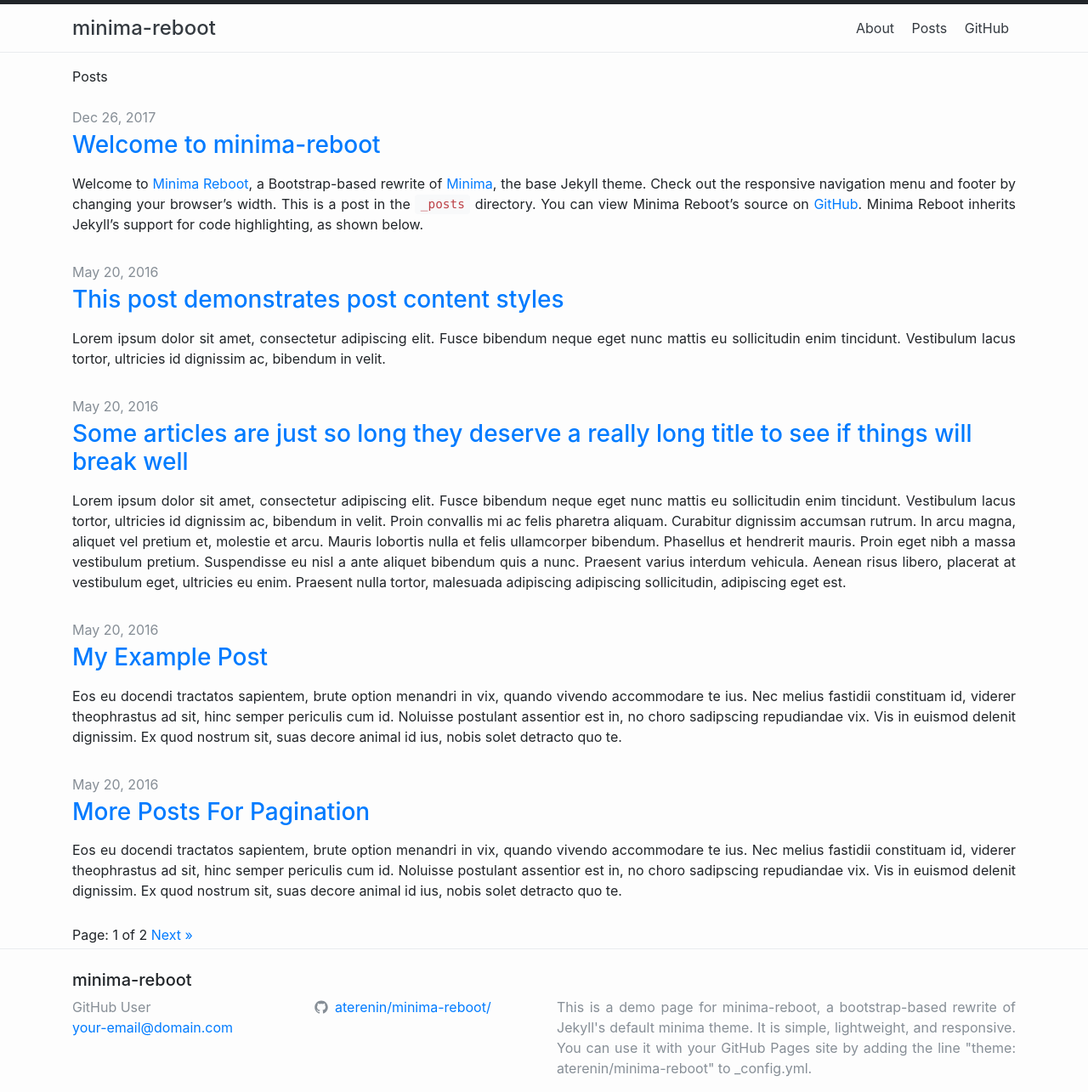
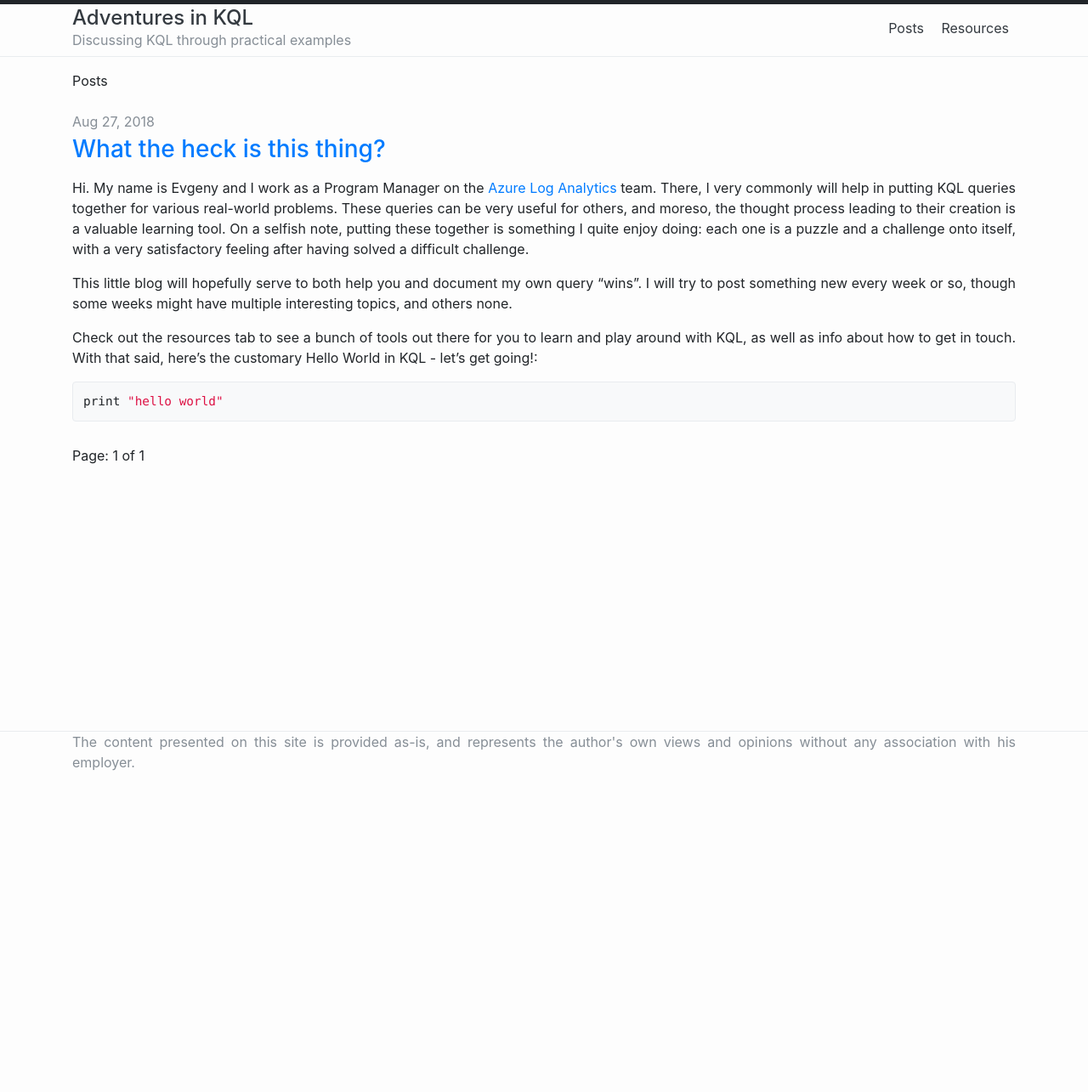
Before and after one commit to eternovsky/eternovsky.github.io, a Jekyll site: the page built from index.html, in a window 1280 px wide. Shown: the whole page at 85% size. Built offline with Jekyll 4.4.1, drawn with Linux system fonts in a browser that asks for light colours; the list of posts is cut into pages by our own code; after the commit the page ends 925 px from its top, so only the background shows below that.

Commit message:
first working layout and first post

````diff
--- a/Gemfile
+++ /dev/null
@@ -1,4 +0,0 @@
-# frozen_string_literal: true
-
-source "https://rubygems.org"
-gemspec
--- a/_config.yml
+++ b/_config.yml
@@ -1,11 +1,12 @@
-title: minima-reboot
-author: GitHub User
-email: your-email@domain.com
-description: >
-  This is a demo page for minima-reboot, a bootstrap-based rewrite of Jekyll's
-  default minima theme. It is simple, lightweight, and responsive.
-  You can use it with your GitHub Pages site by adding the line
-  "theme: aterenin/minima-reboot" to _config.yml.
+title: Adventures in KQL
+author: Evgeny Ternovsky
+#email: your-email@domain.com
+
+description:
+  Discussing KQL through practical examples
+
+disclaimer:
+  The content presented on this site is provided  as-is, and represents the author's own views and opinions without any association with his employer.
 
 plugins:
   - jekyll-seo-tag
@@ -18,20 +19,14 @@ minima_reboot:
   date_format_short: "%b %-d"
 
 header_pages:
-- about.md
-- posts.md
-- github.md
+  - posts.md
+  - resources.md
 
-footer_icons:
-- username: aterenin/minima-reboot/
-  url: https://github.com/aterenin/minima-reboot/
-  icon: icon-github.svg
+# footer_icons:
+# - username: eternovsky/
+#  url: https://github.com/eternovsky/
+#  icon: icon.svg
 
 paginate: 5
 
 markdown: kramdown
-
-exclude:
-  - Gemfile
-  - Gemfile.lock
-  - minima-reboot.gemspec
--- a/_includes/appinsights.html
+++ b/_includes/appinsights.html
@@ -2,7 +2,7 @@
     var appInsights=window.appInsights||function(a){
       function b(a){c[a]=function(){var b=arguments;c.queue.push(function(){c[a].apply(c,b)})}}var c={config:a},d=document,e=window;setTimeout(function(){var b=d.createElement("script");b.src=a.url||"https://az416426.vo.msecnd.net/scripts/a/ai.0.js",d.getElementsByTagName("script")[0].parentNode.appendChild(b)});try{c.cookie=d.cookie}catch(a){}c.queue=[];for(var f=["Event","Exception","Metric","PageView","Trace","Dependency"];f.length;)b("track"+f.pop());if(b("setAuthenticatedUserContext"),b("clearAuthenticatedUserContext"),b("startTrackEvent"),b("stopTrackEvent"),b("startTrackPage"),b("stopTrackPage"),b("flush"),!a.disableExceptionTracking){f="onerror",b("_"+f);var g=e[f];e[f]=function(a,b,d,e,h){var i=g&&g(a,b,d,e,h);return!0!==i&&c["_"+f](a,b,d,e,h),i}}return c
       }({
-          instrumentationKey:"41be1bf3-b5dd-4c3a-83fc-4bd86de31c90 "
+          instrumentationKey:"41be1bf3-b5dd-4c3a-83fc-4bd86de31c90"
       });
 
     window.appInsights=appInsights,appInsights.queue&&0===appInsights.queue.length&&appInsights.trackPageView();
--- a/_includes/footer.html
+++ b/_includes/footer.html
@@ -1,8 +1,8 @@
 <footer id="site-footer">
   <div class="container">
-    <div class="h5 pt-4">{{ site.title | escape }}</div>
+    <!--<div class="h5 pt-4">{{ site.title | escape }}</div>
 
-    <div class="row">
+     <div class="row">
       <div class="col col-lg-3">
         <ul class="list-unstyled">
           <li class="text-secondary">
@@ -17,7 +17,7 @@
             {% endif %}
         </ul>
       </div>
-      {% if site.footer_icons %}
+     {% if site.footer_icons %}
       <div class="col-6 col-lg-3">
         <ul class="list-unstyled">
           {% for footer_icon in site.footer_icons %}
@@ -33,9 +33,38 @@
       </div>
       {% endif %}
       <div class="col-12 col-lg">
-        <p class="text-secondary text-justify">{{ site.description | escape }}</p>
+        <p class="text-secondary text-justify">{{ site.description }}</p>
       </div>
+    </div>-->
+    <div class="row">
+        <div class="col-12 col-lg">
+          <p class="text-secondary text-justify">{{ site.disclaimer }}</p>
+        </div>
     </div>
 
   </div>
+
+  <!--
+    This GitHub page uses a modified version of the minima-reboot Jekyll theme. This theme is distributed under the MIT License:
+
+    The MIT License (MIT)
+
+    Permission is hereby granted, free of charge, to any person obtaining a copy
+    of this software and associated documentation files (the "Software"), to deal
+    in the Software without restriction, including without limitation the rights
+    to use, copy, modify, merge, publish, distribute, sublicense, and/or sell
+    copies of the Software, and to permit persons to whom the Software is
+    furnished to do so, subject to the following conditions:
+
+    The above copyright notice and this permission notice shall be included in
+    all copies or substantial portions of the Software.
+
+    THE SOFTWARE IS PROVIDED "AS IS", WITHOUT WARRANTY OF ANY KIND, EXPRESS OR
+    IMPLIED, INCLUDING BUT NOT LIMITED TO THE WARRANTIES OF MERCHANTABILITY,
+    FITNESS FOR A PARTICULAR PURPOSE AND NONINFRINGEMENT. IN NO EVENT SHALL THE
+    AUTHORS OR COPYRIGHT HOLDERS BE LIABLE FOR ANY CLAIM, DAMAGES OR OTHER
+    LIABILITY, WHETHER IN AN ACTION OF CONTRACT, TORT OR OTHERWISE, ARISING FROM,
+    OUT OF OR IN CONNECTION WITH THE SOFTWARE OR THE USE OR OTHER DEALINGS IN
+    THE SOFTWARE.
+  -->
 </footer>
--- a/_includes/header.html
+++ b/_includes/header.html
@@ -2,7 +2,14 @@
   <div id="nav-container" class="container position-relative d-flex justify-content-between align-items-center">
     {% assign default_paths = site.pages | map: "path" %}
     {% assign page_paths = site.header_pages | default: default_paths %}
-    <a class="h4 m-0 text-dark" href="{{ "/" | relative_url }}">{{ site.title | escape }}</a>
+    <div class="header m-0">
+      <a class="h4 m-0 text-dark" href="{{ "/" | relative_url }}">{{ site.title | escape }}</a>
+      <div class="text-secondary">
+        {% if site.description %}
+          {{ site.description }}
+        {% endif %}
+      </div>
+    </div>
 
     {% if page_paths %}
       <nav id="nav-menu-container" class="text-right navbar-light">
--- a/_layouts/home.html
+++ b/_layouts/home.html
@@ -25,7 +25,7 @@ layout: default
         </h1>
 
         <div class="text-justify">
-          {{ post.excerpt }}
+          {{ post.content }}
         </div>
       </li>
     {% endfor %}
--- a/_posts/2016-05-20-more-posts-for-pagination.md
+++ /dev/null
@@ -1,5 +0,0 @@
----
-layout: post
----
-
-Eos eu docendi tractatos sapientem, brute option menandri in vix, quando vivendo accommodare te ius. Nec melius fastidii constituam id, viderer theophrastus ad sit, hinc semper periculis cum id. Noluisse postulant assentior est in, no choro sadipscing repudiandae vix. Vis in euismod delenit dignissim. Ex quod nostrum sit, suas decore animal id ius, nobis solet detracto quo te.
--- a/_posts/2016-05-20-my-example-post.md
+++ /dev/null
@@ -1,12 +0,0 @@
----
-layout: post
----
-
-Eos eu docendi tractatos sapientem, brute option menandri in vix, quando vivendo accommodare te ius. Nec melius fastidii constituam id, viderer theophrastus ad sit, hinc semper periculis cum id. Noluisse postulant assentior est in, no choro sadipscing repudiandae vix. Vis in euismod delenit dignissim. Ex quod nostrum sit, suas decore animal id ius, nobis solet detracto quo te.
-
-{% comment %}
-Might you have an include in your theme? Why not try it here!
-{% include my-themes-great-include.html %}
-{% endcomment %}
-
-No laudem altera adolescens has, volumus lucilius eum no. Eam ei nulla audiam efficiantur. Suas affert per no, ei tale nibh sea. Sea ne magna harum, in denique scriptorem sea, cetero alienum tibique ei eos. Labores persequeris referrentur eos ei.
--- a/_posts/2016-05-20-super-long-article.md
+++ /dev/null
@@ -1,11 +0,0 @@
----
-layout: post
-title: "Some articles are just so long they deserve a really long title to see if things will break well"
-categories: misc
----
-
-Lorem ipsum dolor sit amet, consectetur adipiscing elit. Fusce bibendum neque eget nunc mattis eu sollicitudin enim tincidunt. Vestibulum lacus tortor, ultricies id dignissim ac, bibendum in velit. Proin convallis mi ac felis pharetra aliquam. Curabitur dignissim accumsan rutrum. In arcu magna, aliquet vel pretium et, molestie et arcu. Mauris lobortis nulla et felis ullamcorper bibendum. Phasellus et hendrerit mauris. Proin eget nibh a massa vestibulum pretium. Suspendisse eu nisl a ante aliquet bibendum quis a nunc. Praesent varius interdum vehicula. Aenean risus libero, placerat at vestibulum eget, ultricies eu enim. Praesent nulla tortor, malesuada adipiscing adipiscing sollicitudin, adipiscing eget est.
-
-Lorem ipsum dolor sit amet, consectetur adipiscing elit. Fusce bibendum neque eget nunc mattis eu sollicitudin enim tincidunt. Vestibulum lacus tortor, ultricies id dignissim ac, bibendum in velit. Proin convallis mi ac felis pharetra aliquam. Curabitur dignissim accumsan rutrum. In arcu magna, aliquet vel pretium et, molestie et arcu. Mauris lobortis nulla et felis ullamcorper bibendum. Phasellus et hendrerit mauris. Proin eget nibh a massa vestibulum pretium. Suspendisse eu nisl a ante aliquet bibendum quis a nunc. Praesent varius interdum vehicula. Aenean risus libero, placerat at vestibulum eget, ultricies eu enim. Praesent nulla tortor, malesuada adipiscing adipiscing sollicitudin, adipiscing eget est.
-
-Lorem ipsum dolor sit amet, consectetur adipiscing elit. Fusce bibendum neque eget nunc mattis eu sollicitudin enim tincidunt. Vestibulum lacus tortor, ultricies id dignissim ac, bibendum in velit. Proin convallis mi ac felis pharetra aliquam. Curabitur dignissim accumsan rutrum. In arcu magna, aliquet vel pretium et, molestie et arcu. Mauris lobortis nulla et felis ullamcorper bibendum. Phasellus et hendrerit mauris. Proin eget nibh a massa vestibulum pretium. Suspendisse eu nisl a ante aliquet bibendum quis a nunc. Praesent varius interdum vehicula. Aenean risus libero, placerat at vestibulum eget, ultricies eu enim. Praesent nulla tortor, malesuada adipiscing adipiscing sollicitudin, adipiscing eget est.
--- a/_posts/2016-05-20-this-post-demonstrates-post-content-styles.md
+++ /dev/null
@@ -1,88 +0,0 @@
----
-layout: post
-title: "This post demonstrates post content styles"
-categories: junk
-author: "Bart Simpson"
-meta: "Springfield"
----
-
-Lorem ipsum dolor sit amet, consectetur adipiscing elit. Fusce bibendum neque eget nunc mattis eu sollicitudin enim tincidunt. Vestibulum lacus tortor, ultricies id dignissim ac, bibendum in velit.
-
-## Some great heading (h2)
-
-Proin convallis mi ac felis pharetra aliquam. Curabitur dignissim accumsan rutrum. In arcu magna, aliquet vel pretium et, molestie et arcu.
-
-Mauris lobortis nulla et felis ullamcorper bibendum. Phasellus et hendrerit mauris. Proin eget nibh a massa vestibulum pretium. Suspendisse eu nisl a ante aliquet bibendum quis a nunc. Praesent varius interdum vehicula. Aenean risus libero, placerat at vestibulum eget, ultricies eu enim. Praesent nulla tortor, malesuada adipiscing adipiscing sollicitudin, adipiscing eget est.
-
-## Another great heading (h2)
-
-Lorem ipsum dolor sit amet, consectetur adipiscing elit. Fusce bibendum neque eget nunc mattis eu sollicitudin enim tincidunt. Vestibulum lacus tortor, ultricies id dignissim ac, bibendum in velit.
-
-### Some great subheading (h3)
-
-Proin convallis mi ac felis pharetra aliquam. Curabitur dignissim accumsan rutrum. In arcu magna, aliquet vel pretium et, molestie et arcu. Mauris lobortis nulla et felis ullamcorper bibendum.
-
-Phasellus et hendrerit mauris. Proin eget nibh a massa vestibulum pretium. Suspendisse eu nisl a ante aliquet bibendum quis a nunc.
-
-### Some great subheading (h3)
-
-Praesent varius interdum vehicula. Aenean risus libero, placerat at vestibulum eget, ultricies eu enim. Praesent nulla tortor, malesuada adipiscing adipiscing sollicitudin, adipiscing eget est.
-
-> This quote will change your life. It will reveal the secrets of the universe, and all the wonders of humanity. Don't misuse it.
-
-Lorem ipsum dolor sit amet, consectetur adipiscing elit. Fusce bibendum neque eget nunc mattis eu sollicitudin enim tincidunt.
-
-### Some great subheading (h3)
-
-Vestibulum lacus tortor, ultricies id dignissim ac, bibendum in velit. Proin convallis mi ac felis pharetra aliquam. Curabitur dignissim accumsan rutrum.
-
-```html
-<html>
-  <head>
-  </head>
-  <body>
-    <p>Hello, World!</p>
-  </body>
-</html>
-```
-
-
-In arcu magna, aliquet vel pretium et, molestie et arcu. Mauris lobortis nulla et felis ullamcorper bibendum. Phasellus et hendrerit mauris.
-
-#### You might want a sub-subheading (h4)
-
-In arcu magna, aliquet vel pretium et, molestie et arcu. Mauris lobortis nulla et felis ullamcorper bibendum. Phasellus et hendrerit mauris.
-
-In arcu magna, aliquet vel pretium et, molestie et arcu. Mauris lobortis nulla et felis ullamcorper bibendum. Phasellus et hendrerit mauris.
-
-#### But it's probably overkill (h4)
-
-In arcu magna, aliquet vel pretium et, molestie et arcu. Mauris lobortis nulla et felis ullamcorper bibendum. Phasellus et hendrerit mauris.
-
-### Oh hai, an unordered list!!
-
-In arcu magna, aliquet vel pretium et, molestie et arcu. Mauris lobortis nulla et felis ullamcorper bibendum. Phasellus et hendrerit mauris.
-
-- First item, yo
-- Second item, dawg
-- Third item, what what?!
-- Fourth item, fo sheezy my neezy
-
-### Oh hai, an ordered list!!
-
-In arcu magna, aliquet vel pretium et, molestie et arcu. Mauris lobortis nulla et felis ullamcorper bibendum. Phasellus et hendrerit mauris.
-
-1. First item, yo
-2. Second item, dawg
-3. Third item, what what?!
-4. Fourth item, fo sheezy my neezy
-
-
-
-## Headings are cool! (h2)
-
-Proin eget nibh a massa vestibulum pretium. Suspendisse eu nisl a ante aliquet bibendum quis a nunc. Praesent varius interdum vehicula. Aenean risus libero, placerat at vestibulum eget, ultricies eu enim. Praesent nulla tortor, malesuada adipiscing adipiscing sollicitudin, adipiscing eget est.
-
-Praesent nulla tortor, malesuada adipiscing adipiscing sollicitudin, adipiscing eget est.
-
-Proin eget nibh a massa vestibulum pretium. Suspendisse eu nisl a ante aliquet bibendum quis a nunc.
--- a/_posts/2017-12-26-welcome-to-minima-reboot.md
+++ /dev/null
@@ -1,16 +0,0 @@
----
-layout: post
-title: "Welcome to minima-reboot"
----
-
-Welcome to [Minima Reboot](https://github.com/aterenin/minima-reboot), a Bootstrap-based rewrite of [Minima](https://github.com/jekyll/minima), the base Jekyll theme. Check out the responsive navigation menu and footer by changing your browser's width. This is a post in the `_posts` directory. You can view Minima Reboot's source on [GitHub](https://github.com/aterenin/minima-reboot). Minima Reboot inherits Jekyll's support for code highlighting, as shown below.
-
-{% highlight ruby %}
-def print_hi(name)
-  puts "Hi, #{name}"
-end
-print_hi('Tom')
-#=> prints 'Hi, Tom' to STDOUT.
-{% endhighlight %}
-
-Check out the [GitHub repository](https://github.com/aterenin/minima-reboot) for more info.
--- /dev/null
+++ b/_posts/2018-08-27-intro-to-this-blog.md
@@ -0,0 +1,14 @@
+---
+layout: post
+title: "What the heck is this thing?"
+---
+
+Hi. My name is Evgeny and I work as a Program Manager on the [Azure Log Analytics](https://azure.microsoft.com/services/log-analytics/) team. There, I very commonly will help in putting KQL queries together for various real-world problems. These queries can be very useful for others, and moreso, the thought process leading to their creation is a valuable learning tool. On a selfish note, putting these together is something I quite enjoy doing: each one is a puzzle and a challenge onto itself, with a very satisfactory feeling after having solved a difficult challenge.
+
+This little blog will hopefully serve to both help you and document my own query "wins". I will try to post something new every week or so, though some weeks might have multiple interesting topics, and others none.
+
+Check out the resources tab to see a bunch of tools out there for you to learn and play around with KQL, as well as info about how to get in touch. With that said, here's the customary Hello World in KQL - let's get going!:
+
+{% highlight powershell %}
+print "hello world"
+{% endhighlight %}
--- a/_sass/minima-reboot/_layout.scss
+++ b/_sass/minima-reboot/_layout.scss
@@ -10,6 +10,7 @@ body {
 #nav-header {
   border-top: 5px solid !important;
   border-bottom: 1px solid $layout-color-border !important;
+  padding-bottom: 5px !important;
 }
 
 #nav-container {
@@ -61,6 +62,10 @@ body {
 
 #site-footer {
   border-top: 1px solid $layout-color-border;
+  position: absolute;
+  bottom: 0;
+  height: 40px;
+  width: 100%;
 }
 
 .highlight pre {
--- a/about.md
+++ /dev/null
@@ -1,9 +0,0 @@
----
-layout: page
-title: About
-permalink: /about/
----
-
-This is Minima Reboot, a Bootstrap-based rewrite of [Minima](https://github.com/jekyll/minima), the base Jekyll theme. It is designed to be lightweight, easy-to-use, and responsive.
-
-You can find Minima Reboot's source code at: [minima-reboot](https://github.com/aterenin/minima-reboot).
--- a/github.md
+++ /dev/null
@@ -1,5 +0,0 @@
----
-title: GitHub
-redirect_to:
-  - http://www.github.com/aterenin/minima-reboot/
----
--- /dev/null
+++ b/resources.md
@@ -0,0 +1,22 @@
+---
+layout: page
+title: Resources
+permalink: /resources/
+---
+This page contains some resources that you might find useful in your jorney with KQL.
+
+## KQL reference links
+* [A free Pluralsight course on KQL](https://www.pluralsight.com/courses/kusto-query-language-kql-from-scratch) - *Start here*. Four and half hours of awesome, free content that'll start from the very basics all the way through to advanced topics such as Machine Learning and Time Series Analysis.
+* [The official KQL language reference](https://docs.loganalytics.io) - Use this to look up syntax for specific functions and getting an overview all the different functions available
+* A likely incomplete list of pointers to documentation pages for various services that expose KQL:
+    * [Azure Log Analytics](https://docs.microsoft.com/azure/log-analytics/)
+    * [Windows Defender - Advanced Threat Detection](https://docs.microsoft.com/windows/security/threat-protection/windows-defender-atp/windows-defender-advanced-threat-protection) - the feature exposing KQL is called [Advanced Hunting](https://docs.microsoft.com/windows/security/threat-protection/windows-defender-atp/advanced-hunting-windows-defender-advanced-threat-protection)
+    * [Azure Application Insights](https://docs.microsoft.com/azure/application-insights/) - the data for AI is stored in LA
+    * [Azure Security Center](https://docs.microsoft.com/azure/security-center/) - the data for ASC is stored in LA
+    * [Network Performance Monitor](https://docs.microsoft.com/azure/log-analytics/log-analytics-network-performance-monitor) - the data for NPM is stored in LA
+
+## Getting in touch
+Please use the offical [Azure Tech Community](https://techco
+mmunity.microsoft.com/t5/Azure-Log-Analytics/bd-p/AzureLogAnalytics) to post any KQL-related questions. Doing so will help other users also learn from your questions!
+
+If you do need to get in touch with me directly, please feel free to find me [message me](https://techcommunity.microsoft.com/t5/user/viewprofilepage/user-id/68646) through the private messaging options on the Azure Tech Community, [LinkedIn](https://www.linkedin.com/in/evgeny-ternovsky-490932112), or via [email](mailto:e.ternovsky+blog@gmail.com).
````
Also changed, not shown: _posts/2016-05-20-even-more-posts-for-pagination.md (deleted, +0 -5 lines), _includes/icon-github.svg (deleted).
